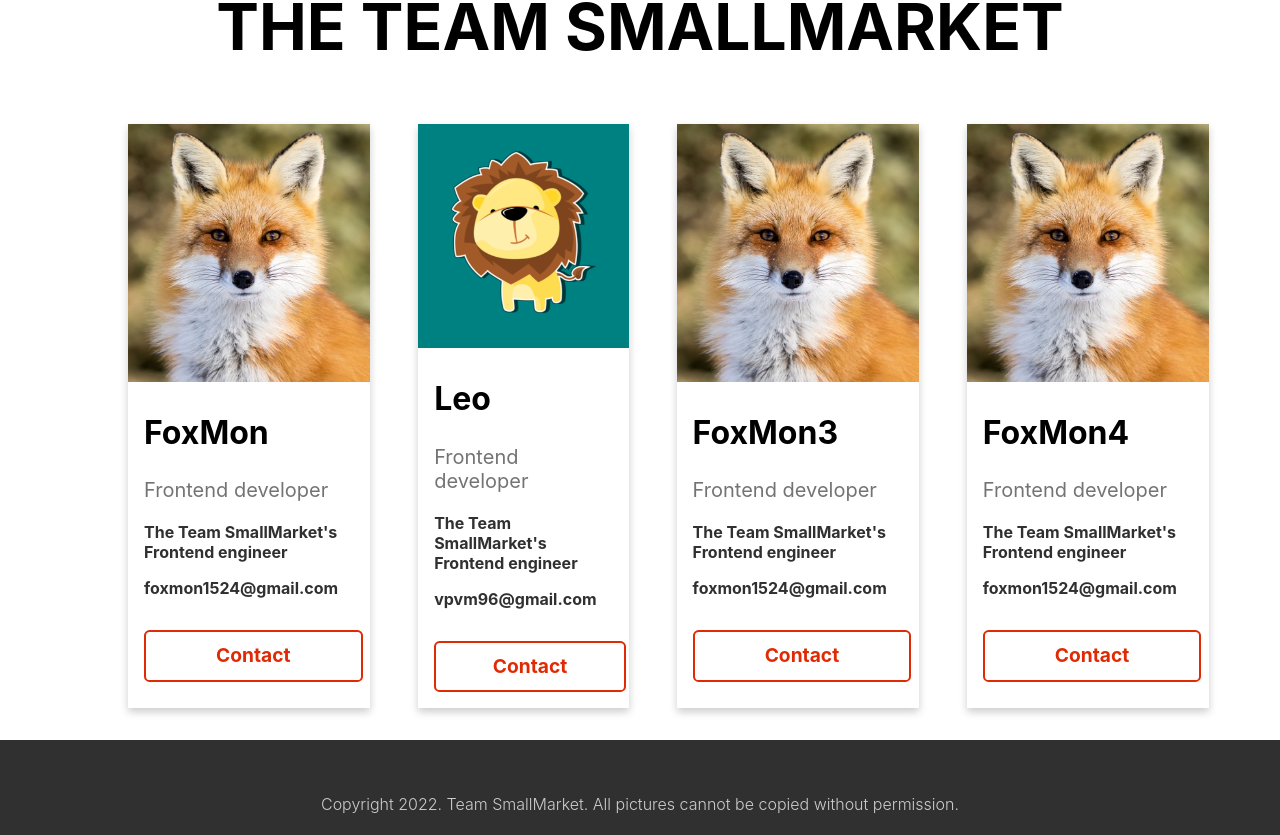
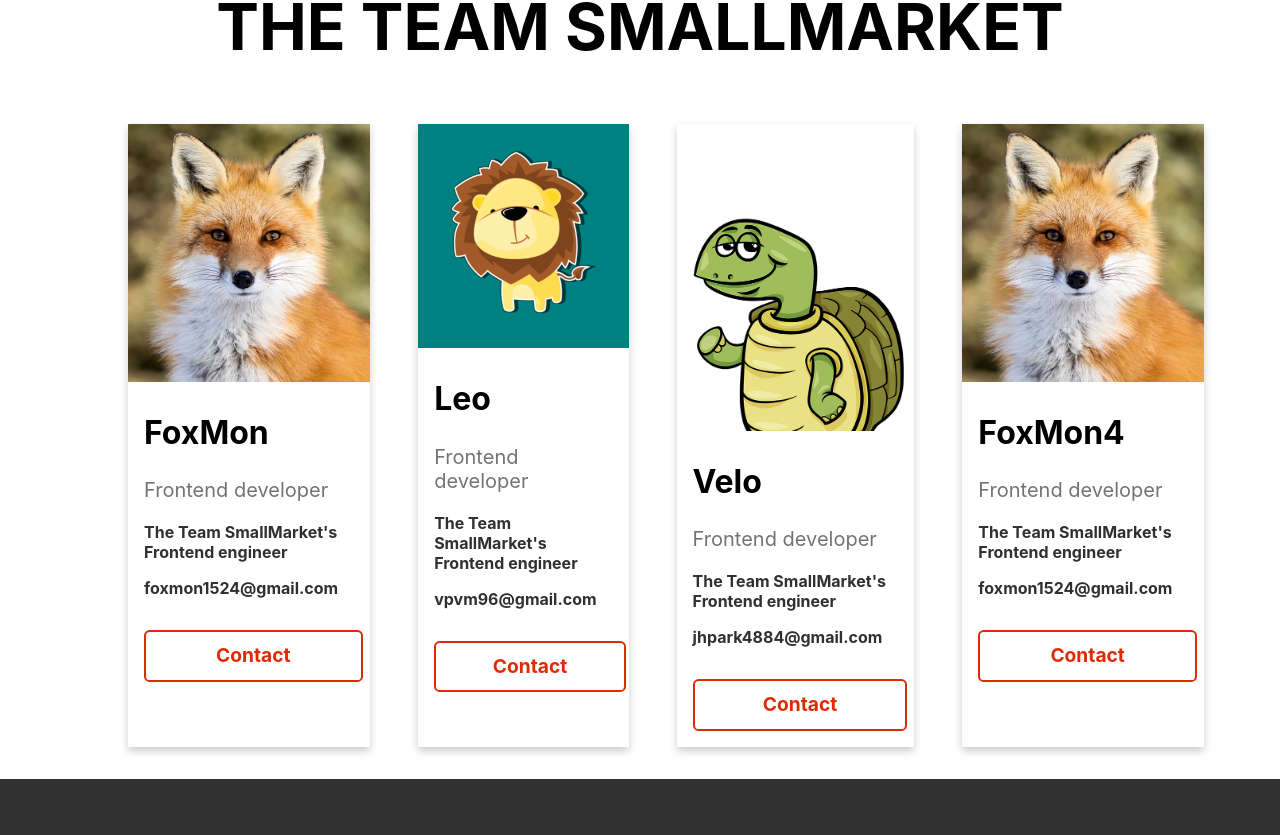
Before and after one commit to hovelopin/SmallMarket, a React (Create React App) app: page /contact in a window 1280 px wide. Shown: the part 538-1373 px from the top of the page. Built offline with nearby package versions, Linux system fonts and the light colour scheme.

Commit message:
contact velo정보수정

```diff
--- a/src/components/UI/container/contactContainer.jsx
+++ b/src/components/UI/container/contactContainer.jsx
@@ -21,12 +21,12 @@ const ContactContainer = () => {
             email: "vpvm96@gmail.com",
         },
         {
-            img: "foxmon.PNG",
-            alt: "foxmon",
-            name: "FoxMon3",
+            img: "velo.PNG",
+            alt: "velo",
+            name: "Velo",
             subtitle: "Frontend developer",
             description: "The Team SmallMarket's Frontend engineer",
-            email: "foxmon1524@gmail.com",
+            email: "jhpark4884@gmail.com",
         },
         {
             img: "foxmon.PNG",
```
